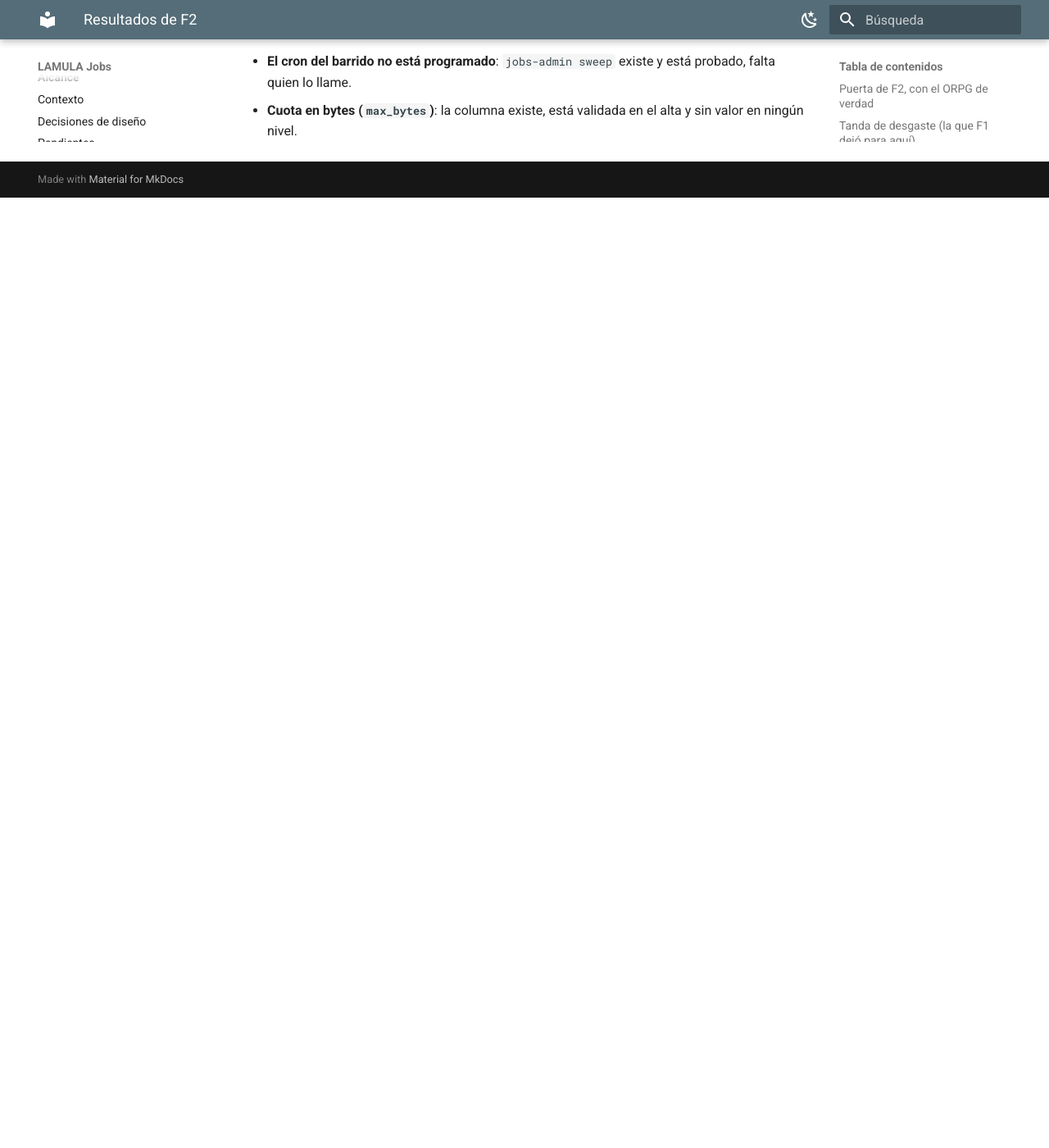
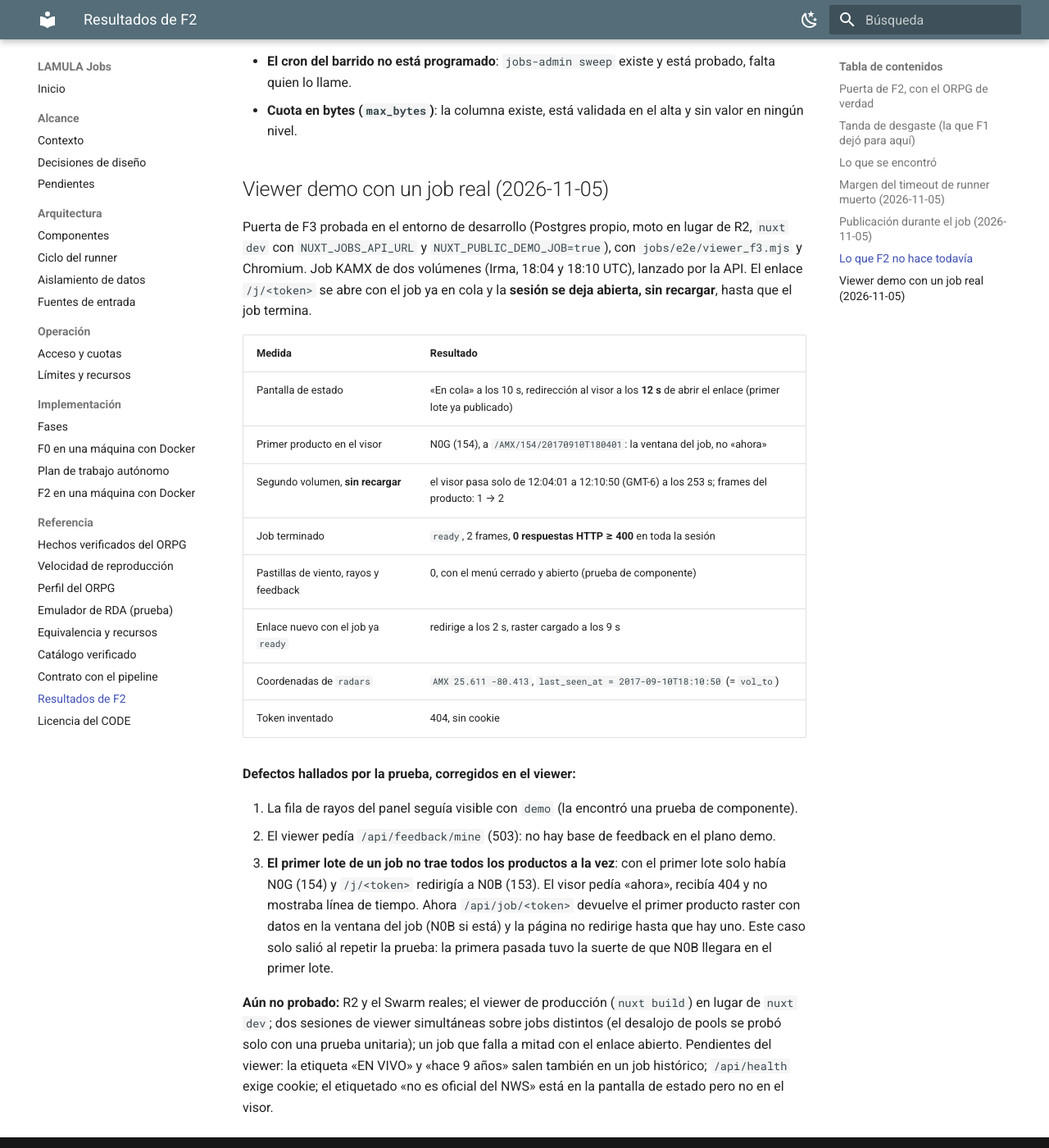
Before and after one commit to vladimir1284/lamula-jobs, an MkDocs documentation site: the page built from docs/referencia/f2-resultados.md, in a window 1280 px wide and 1400 px high, scrolled down 3897 px. Shown: the whole window at 82% size. Built offline with MkDocs 1.6.1 and Material for MkDocs 9.7.7, drawn with Linux system fonts in a browser that asks for light colours; before the commit the page ends 4138 px from its top, so only the background shows below that.

Commit message:
f3: puerta del viewer demo con un job real, script y estado
Enlace abierto con el job en marcha y sesión sin recargar: el visor se abre a los 12 s y avanza solo al
segundo volumen, 0 respuestas HTTP >= 400 (lamula-webviewer#19). La prueba encontró tres defectos del
viewer, ya corregidos allí; el del producto de entrada (N0G sin N0B en el primer lote) solo salió al
repetirla. Script en jobs/e2e/viewer_f3.mjs, resultados en f2-resultados.md. Etiquetado "no oficial" en
el visor: pospuesto a F4. AGENTS.md: nota de estado al día.

Co-Authored-By: Claude Sonnet 5.5 <noreply@anthropic.com>

```diff
--- a/docs/alcance/pendientes.md
+++ b/docs/alcance/pendientes.md
@@ -62,6 +62,10 @@ Opciones identificadas, para cuando haya respuesta:
 - **Etiquetado de salida**: los productos del demo no pueden presentarse como oficiales del
   NWS, ni usar su nombre o identificadores. Esto toca la interfaz del viewer demo y es trabajo
   de F3 pase lo que pase con lo demás.
+
+  **Decidido el 2026-11-05: se pospone a F4.** La pantalla de estado (`/j/<token>`) ya lleva el texto; el
+  visor, no. Hasta F4 nadie ajeno al equipo abre un enlace, así que el riesgo es nulo; **debe estar
+  puesto antes de que entre el primer tercero** (puerta de F4).
 
 Nada de esto bloquea F0 ni F1, que corren en nuestra máquina y para nuestro desarrollo. Bloquea
 F4, que es cuando entra el primer tercero.
--- a/docs/implementacion/fases.md
+++ b/docs/implementacion/fases.md
@@ -85,7 +85,16 @@ rayos ocultas en jobs históricos.
 **Puerta:** un enlace abierto **mientras** el job corre muestra los productos apareciendo.
 
 **Estado (2026-11-05):** el requisito previo, publicar por lotes durante el job, está hecho (D17): el primer
-producto aparece a los 80 s y las filas crecen en 8 pasos. Falta el lado del viewer.
+producto aparece a los 80 s y las filas crecen en 8 pasos.
+
+**Viewer (2026-11-05), rama `f3-demo-jobs` de `lamula-webviewer`, sin commitear ni fusionar:** credenciales por token
+(cookie `lamula_job` → `GET /v1/results/<token>` de `jobs-api`), pantalla `/j/<token>` que sondea el estado y abre
+el visor al llegar el primer lote, desalojo LRU de pools (`MAX_POOLS=20`), viento y rayos ocultos con
+`NUXT_PUBLIC_DEMO_JOB=true` (y 404 en `/api/wind|lightning/times` con `NUXT_JOBS_API_URL`). La línea de
+tiempo cae en la ventana del job porque `last_seen_at = vol_to` (`worker.py`). 713 pruebas unitarias, lint y
+typecheck pasan. **Puerta pasada en desarrollo (2026-11-05):** enlace abierto con un job real corriendo y el visor
+avanzó solo al segundo volumen, sin recargar ([Resultados](../referencia/f2-resultados.md#viewer-demo-con-un-job-real-2026-11-05)).
+Falta R2/Swarm reales y el viewer de producción.
 
 ## F4 — Selector y casos preparados
 
--- a/docs/referencia/f2-resultados.md
+++ b/docs/referencia/f2-resultados.md
@@ -111,3 +111,37 @@ fallido); los ~155 s entre el último raster y `ready` son la espera de reposo (
 - **El bucket R2 y la base `lamula_demo` de verdad no existen**: hacen falta credenciales del dueño.
 - **El cron del barrido no está programado**: `jobs-admin sweep` existe y está probado, falta quien lo llame.
 - **Cuota en bytes (`max_bytes`)**: la columna existe, está validada en el alta y sin valor en ningún nivel.
+
+## Viewer demo con un job real (2026-11-05)
+
+Puerta de F3 probada en el entorno de desarrollo (Postgres propio, moto en lugar de R2, `nuxt dev` con
+`NUXT_JOBS_API_URL` y `NUXT_PUBLIC_DEMO_JOB=true`), con `jobs/e2e/viewer_f3.mjs` y Chromium. Job KAMX de
+dos volúmenes (Irma, 18:04 y 18:10 UTC), lanzado por la API. El enlace `/j/<token>` se abre con el job ya
+en cola y la **sesión se deja abierta, sin recargar**, hasta que el job termina.
+
+| Medida | Resultado |
+|---|---|
+| Pantalla de estado | «En cola» a los 10 s, redirección al visor a los **12 s** de abrir el enlace (primer lote ya publicado) |
+| Primer producto en el visor | N0G (154), a `/AMX/154/20170910T180401`: la ventana del job, no «ahora» |
+| Segundo volumen, **sin recargar** | el visor pasa solo de 12:04:01 a 12:10:50 (GMT-6) a los 253 s; frames del producto: 1 → 2 |
+| Job terminado | `ready`, 2 frames, **0 respuestas HTTP ≥ 400** en toda la sesión |
+| Pastillas de viento, rayos y feedback | 0, con el menú cerrado y abierto (prueba de componente) |
+| Enlace nuevo con el job ya `ready` | redirige a los 2 s, raster cargado a los 9 s |
+| Coordenadas de `radars` | `AMX 25.611 -80.413`, `last_seen_at = 2017-09-10T18:10:50` (= `vol_to`) |
+| Token inventado | 404, sin cookie |
+
+**Defectos hallados por la prueba, corregidos en el viewer:**
+
+1. La fila de rayos del panel seguía visible con `demo` (la encontró una prueba de componente).
+2. El viewer pedía `/api/feedback/mine` (503): no hay base de feedback en el plano demo.
+3. **El primer lote de un job no trae todos los productos a la vez**: con el primer lote solo había N0G
+   (154) y `/j/<token>` redirigía a N0B (153). El visor pedía «ahora», recibía 404 y no mostraba
+   línea de tiempo. Ahora `/api/job/<token>` devuelve el primer producto raster con datos en la
+   ventana del job (N0B si está) y la página no redirige hasta que hay uno. Este caso solo salió al
+   repetir la prueba: la primera pasada tuvo la suerte de que N0B llegara en el primer lote.
+
+**Aún no probado:** R2 y el Swarm reales; el viewer de producción (`nuxt build`) en lugar de `nuxt dev`;
+dos sesiones de viewer simultáneas sobre jobs distintos (el desalojo de pools se probó solo con una
+prueba unitaria); un job que falla a mitad con el enlace abierto. Pendientes del viewer: la etiqueta
+«EN VIVO» y «hace 9 años» salen también en un job histórico; `/api/health` exige cookie; el etiquetado
+«no es oficial del NWS» está en la pantalla de estado pero no en el visor.
```
Also changed, not shown: AGENTS.md (+5 -0 lines), 1 other file.
